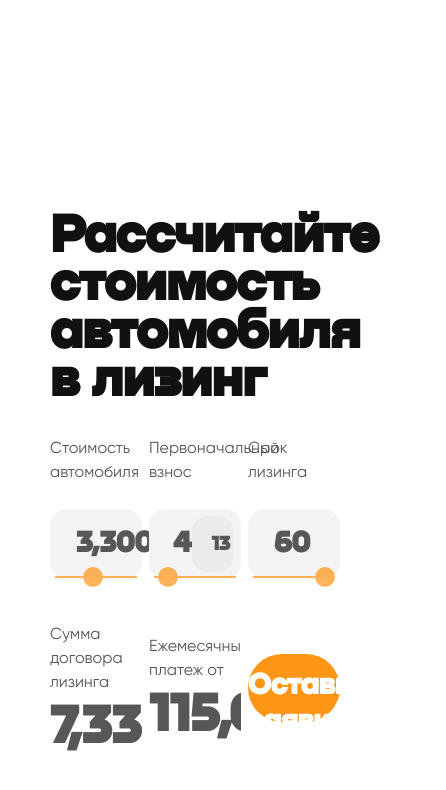
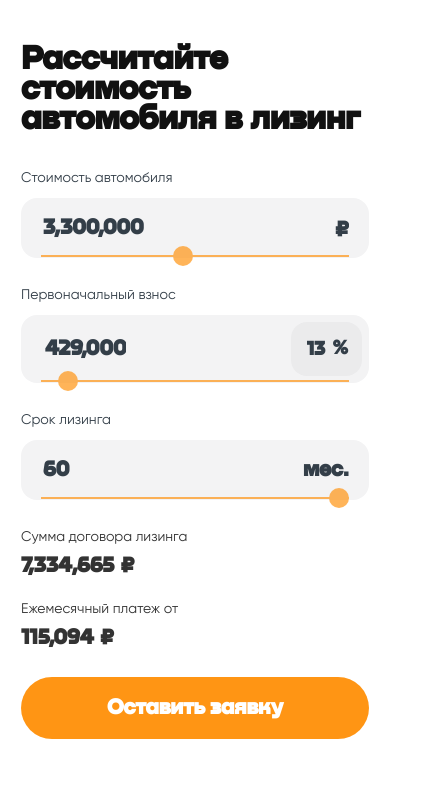
Before and after one commit to lppttssa/car-leasing-react, a React (Create React App) app: page / in a window 390 px wide. Shown: the top 790 px of the page, 446 px wide, since content can reach past the window. Built offline with nearby package versions, Linux system fonts and the light colour scheme.

Commit message:
Add adaptations

```diff
--- a/src/components/Button/Button.scss
+++ b/src/components/Button/Button.scss
@@ -10,4 +10,11 @@
   max-height: 68px;
   cursor: pointer;
   width: 31.7%;
+  min-width: 345px;
+  @media (max-width: 600px) {
+    font-size: 22px;
+    padding: 18px 51px;
+    min-width: 280px;
+    width: 100%;
+  }
 }
--- a/src/components/CountingPage/CountingPage.scss
+++ b/src/components/CountingPage/CountingPage.scss
@@ -1,5 +1,15 @@
 .main-page {
-  padding: 213px 50px;
+  padding: 213px 47px;
+  @media (max-width: 1196px) {
+    padding-top: 100px;
+    padding-bottom: 120px;
+  }
+  @media (max-width: 768px) {
+    padding: 64px 36px 156px;
+  }
+  @media (max-width: 600px) {
+    padding: 44px 21px 64px;
+  }
   text-align: left;
   max-width: 1346px;
   margin-left: auto;
@@ -12,6 +22,14 @@
     color: #111111;
     line-height: 48px;
     margin-bottom: 32px;
+    @media (max-width: 1196px) {
+      margin-bottom: 44px;
+    }
+    @media (max-width: 600px) {
+      font-size: 34px;
+      margin-bottom: 32px;
+      line-height: 30px;
+    }
   }
   .field-description {
     font-family: Gilroy, sans-serif;
@@ -21,15 +39,33 @@
     margin-bottom: 24px;
     line-height: 24px;
     display: inline-block;
+    @media (max-width: 600px) {
+      font-size: 14px;
+      margin-bottom: 8px;
+      color: #333E48;
+    }
   }
   .sliders-container {
     display: flex;
     justify-content: space-between;
     margin-bottom: 44px;
+    @media (max-width: 1196px) {
+      flex-direction: column;
+    }
+    @media (max-width: 600px) {
+      margin-bottom: 25px;
+    }
   }
   .totals-container {
     display: flex;
     justify-content: space-between;
     align-items: center;
+    @media (max-width: 1196px) {
+      flex-wrap: wrap;
+    }
+    @media (max-width: 710px) {
+      flex-direction: column;
+      align-items: start;
+    }
   }
 }
--- a/src/components/Slider/Slider.scss
+++ b/src/components/Slider/Slider.scss
@@ -3,12 +3,27 @@
   flex-direction: column;
   max-width: 427px;
   width: 31.7%;
+  @media (max-width: 1196px) {
+    width: 100%;
+    max-width: 1102px;
+    &:not(:last-child) {
+      margin-bottom: 32px;
+    }
+  }
+  @media (max-width: 1196px) {
+    &:not(:last-child) {
+      margin-bottom: 25px;
+    }
+  }
 
   .slider-block {
     background-color: #F3F3F4;
     padding: 16px 24px;
     border-radius: 16px;
     position: relative;
+    @media (max-width: 600px) {
+      padding: 16px 20px;
+    }
     .chosen-value-container {
       display: flex;
       justify-content: space-between;
@@ -22,6 +37,10 @@
         border: none;
         max-width: 170px;
         overflow: hidden;
+        @media (max-width: 600px) {
+          font-size: 22px;
+          color: #333E48;
+        }
       }
       .chosen-value-percentage {
         font-size: 20px;
@@ -30,6 +49,9 @@
         border-radius: 16px;
         max-width: 45px;
         display: flex;
+        @media (max-width: 1196px) {
+          padding: 14px;
+        }
         .percentage-input {
           max-width: 24px;
           font-size: 20px;
--- a/src/components/TotalAmount/TotalAmount.scss
+++ b/src/components/TotalAmount/TotalAmount.scss
@@ -3,8 +3,27 @@
   flex-direction: column;
   width: 31.7%;
   overflow: hidden;
+  @media (max-width: 1196px) {
+    width: 50%;
+    margin-bottom: 44px;
+  }
+  @media (max-width: 710px) {
+    width: 100%;
+  }
+  @media (max-width: 600px) {
+    margin-bottom: 16px;
+    &:nth-child(2n) {
+      margin-bottom: 24px;
+    }
+  }
   .total-amount-description {
     margin-bottom: 9px;
+    @media (max-width: 1196px) {
+      color: #333333;
+    }
+    @media (max-width: 600px) {
+      margin-bottom: 2px;
+    }
   }
   .price-container {
     display: flex;
@@ -12,14 +31,29 @@
     .total-sum {
       color: #575757;
       margin-bottom: 0;
+      @media (max-width: 1196px) {
+        color: #333333;
+      }
+      @media (max-width: 600px) {
+        font-size: 22px;
+      }
     }
     .total-sum-number {
       margin-right: 15px;
+      @media (max-width: 600px) {
+        margin-right: 6px;
+      }
     }
     .total-sum-measure {
       display: inline-block;
       align-self: flex-start;
       line-height: 38px;
+      @media (max-width: 710px) {
+        line-height: 35px;
+      }
+      @media (max-width: 600px) {
+        line-height: 26px;
+      }
     }
   }
 }
```
